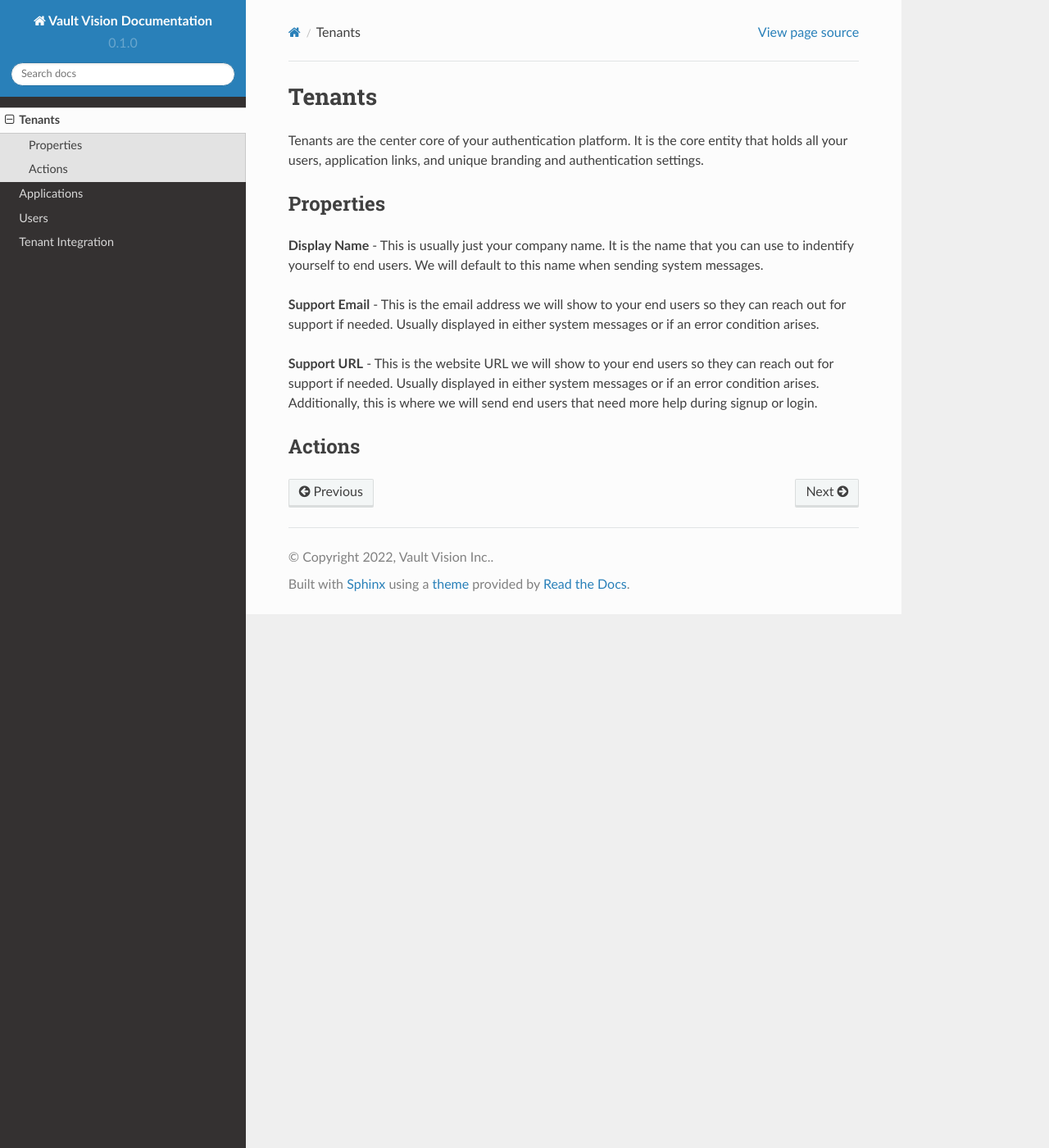
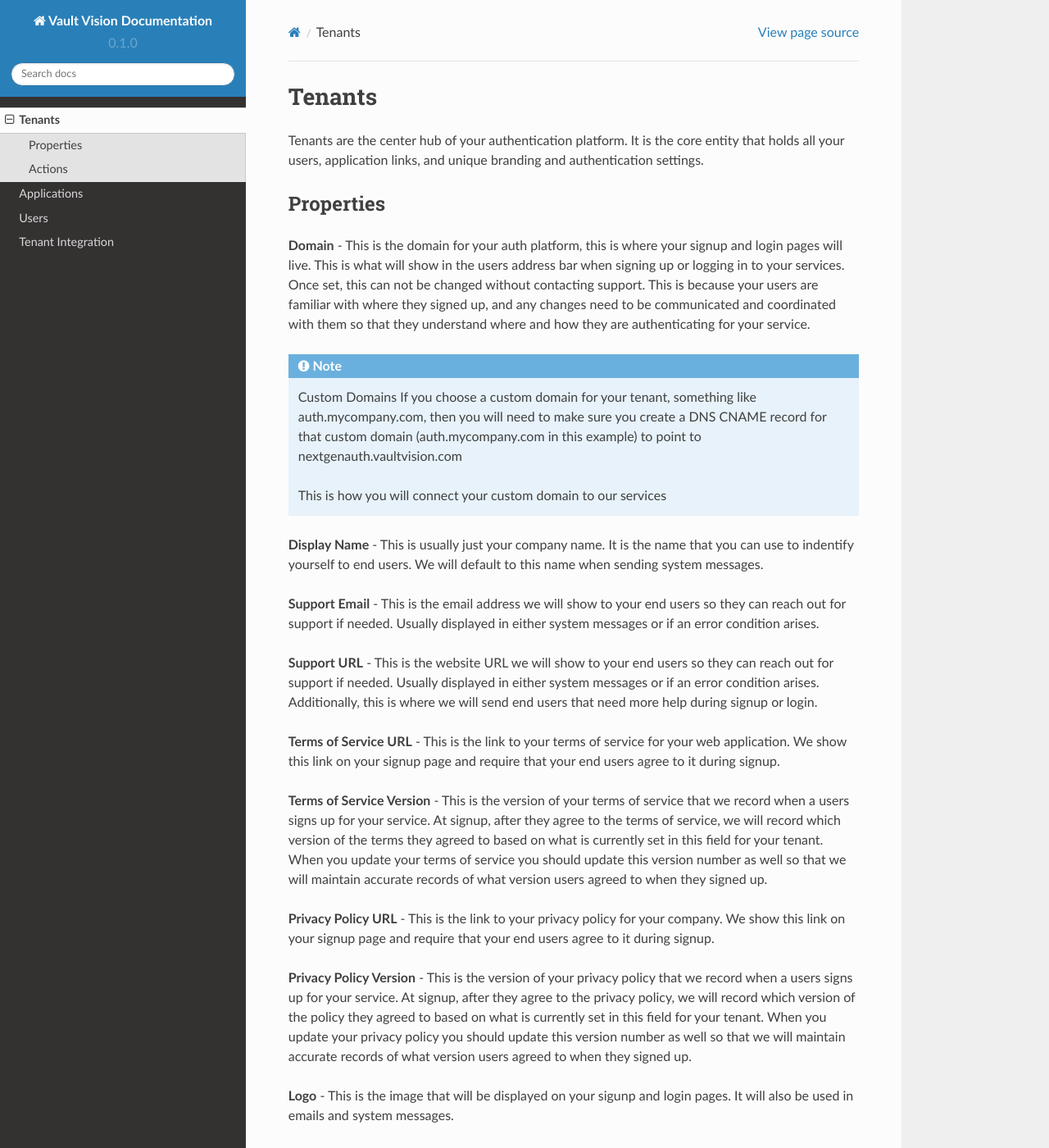
Before and after one commit to vaultvision/docs, a Sphinx documentation site: the page built from docs/source/tenants.md, in a window 1280 px wide and 1400 px high. Shown: the whole window at 82% size. Built offline with Sphinx 7.4.7 and the Read the Docs theme 2.0.0, drawn with Linux system fonts in a browser that asks for light colours.

Commit message:
tenant properties

````diff
--- a/docs/source/tenants.md
+++ b/docs/source/tenants.md
@@ -1,9 +1,17 @@
 Tenants
 ========
 
-Tenants are the center core of your authentication platform. It is the core entity that holds all your users, application links, and unique branding and authentication settings.
+Tenants are the center hub of your authentication platform. It is the core entity that holds all your users, application links, and unique branding and authentication settings.
 
 ## Properties
+
+**Domain** - This is the domain for your auth platform, this is where your signup and login pages will live. This is what will show in the users address bar when signing up or logging in to your services.  Once set, this can not be changed without contacting support.  This is because your users are familiar with where they signed up, and any changes need to be communicated and coordinated with them so that they understand where and how they are authenticating for your service.
+
+```{note} Custom Domains
+If you choose a custom domain for your tenant, something like auth.mycompany.com, then you will need to make sure you create a DNS CNAME record for that custom domain (auth.mycompany.com in this example) to point to nextgenauth.vaultvision.com
+
+This is how you will connect your custom domain to our services
+```
 
 **Display Name** - This is usually just your company name. It is the name that you can use to indentify yourself to end users.  We will default to this name when sending system messages.
 
@@ -11,4 +19,16 @@ Tenants are the center core of your authentication platform. It is the core enti
 
 **Support URL** - This is the website URL we will show to your end users so they can reach out for support if needed.  Usually displayed in either system messages or if an error condition arises.  Additionally, this is where we will send end users that need more help during signup or login.
 
+**Terms of Service URL** - This is the link to your terms of service for your web application.  We show this link on your signup page and require that your end users agree to it during signup.
+
+**Terms of Service Version** - This is the version of your terms of service that we record when a users signs up for your service.  At signup, after they agree to the terms of service, we will record which version of the terms they agreed to based on what is currently set in this field for your tenant.  When you update your terms of service you should update this version number as well so that we will maintain accurate records of what version users agreed to when they signed up.
+
+**Privacy Policy URL** - This is the link to your privacy policy for your company.  We show this link on your signup page and require that your end users agree to it during signup.
+
+**Privacy Policy Version** - This is the version of your privacy policy that we record when a users signs up for your service.  At signup, after they agree to the privacy policy, we will record which version of the policy they agreed to based on what is currently set in this field for your tenant.  When you update your privacy policy you should update this version number as well so that we will maintain accurate records of what version users agreed to when they signed up.
+
+**Logo** - This is the image that will be displayed on your sigunp and login pages.  It will also be used in emails and system messages.
+
 ## Actions
+
+None currently, Once
````
Also changed, not shown: README.md (+1 -1 lines), docs/source/index.md (+1 -1 lines).
